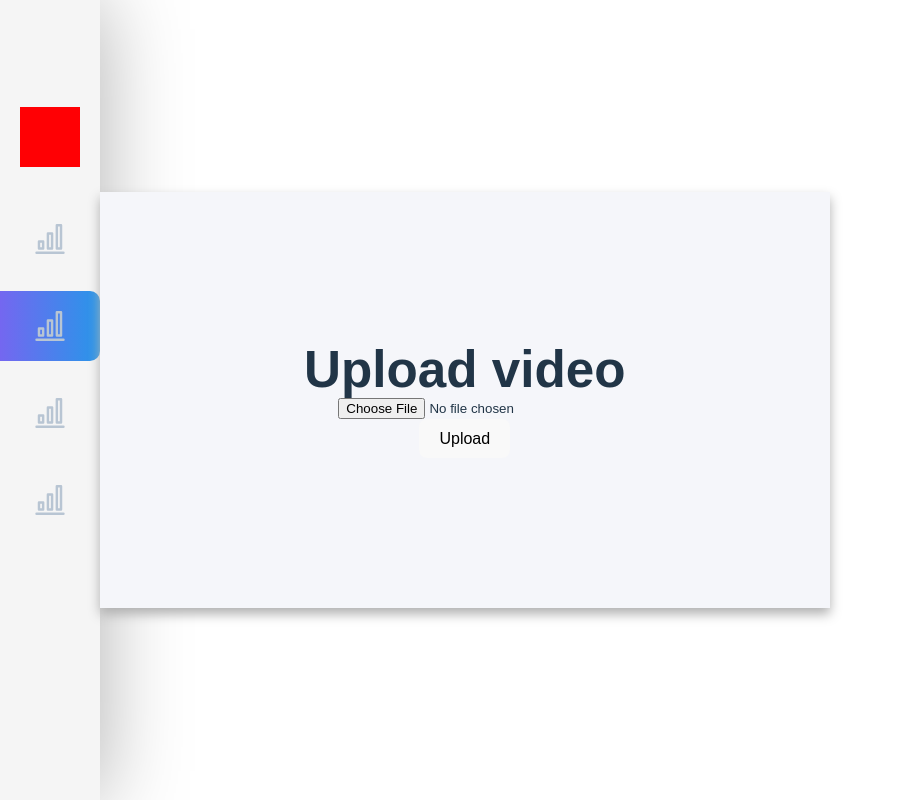
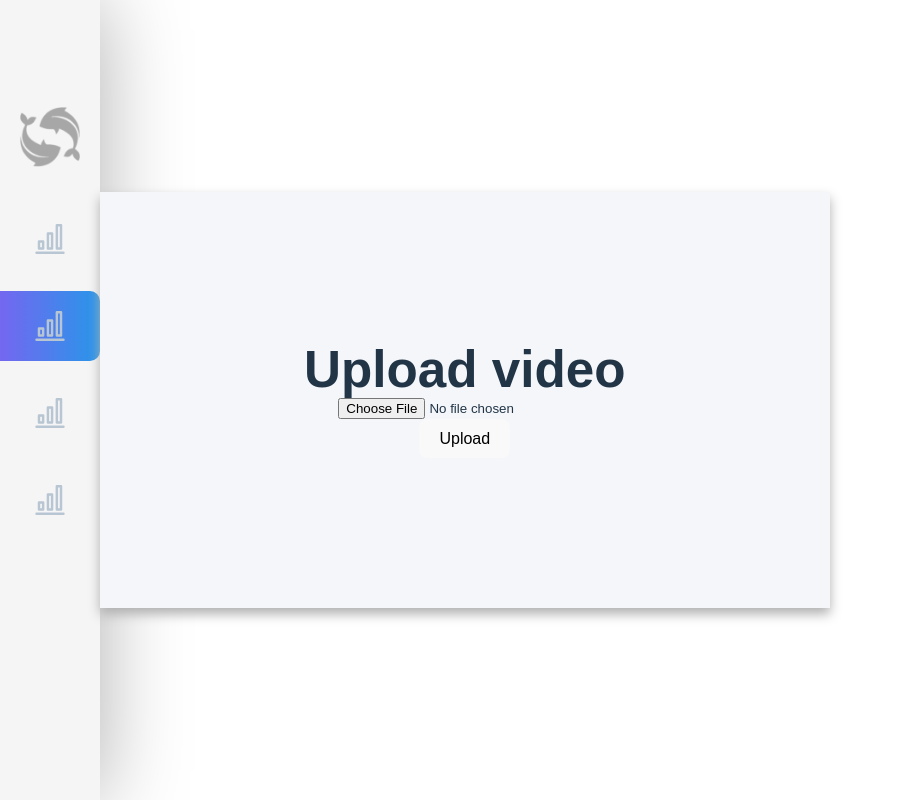
Before and after one commit to capstoneproject28/fish-detection-and-tracking, a React (Vite) app in the folder fish-detection/: page / in a window 1280 px wide. Shown: the whole page, without its empty margins (0-899 px from the left). Built offline with nearby package versions, Linux system fonts and the light colour scheme.

Commit message:
updated logo

```diff
--- a/fish-detection/src/sidebar.jsx
+++ b/fish-detection/src/sidebar.jsx
@@ -6,7 +6,7 @@ function Sidebar() {
 		<div className="sidebar">
 			<ul className="sidebarItems">
 				<li className="sidebarItem">
-					<img style={{ display: 'block', margin: '0 auto' }} width="60px" height="60px" src="./src/assets/placeholderlogo.png" />
+					<img style={{ display: 'block', margin: '0 auto' }} width="60px" height="60px" src="./src/assets/logoMin.png" />
 				</li>
 				<li className="sidebarItem">
 					<img style={{ display: 'block', margin: '0 auto' }} src="./src/assets/analytics.svg" width="30" height="30" />
```
Also changed, not shown: fish-detection/src/assets/logoMin.png (added).
